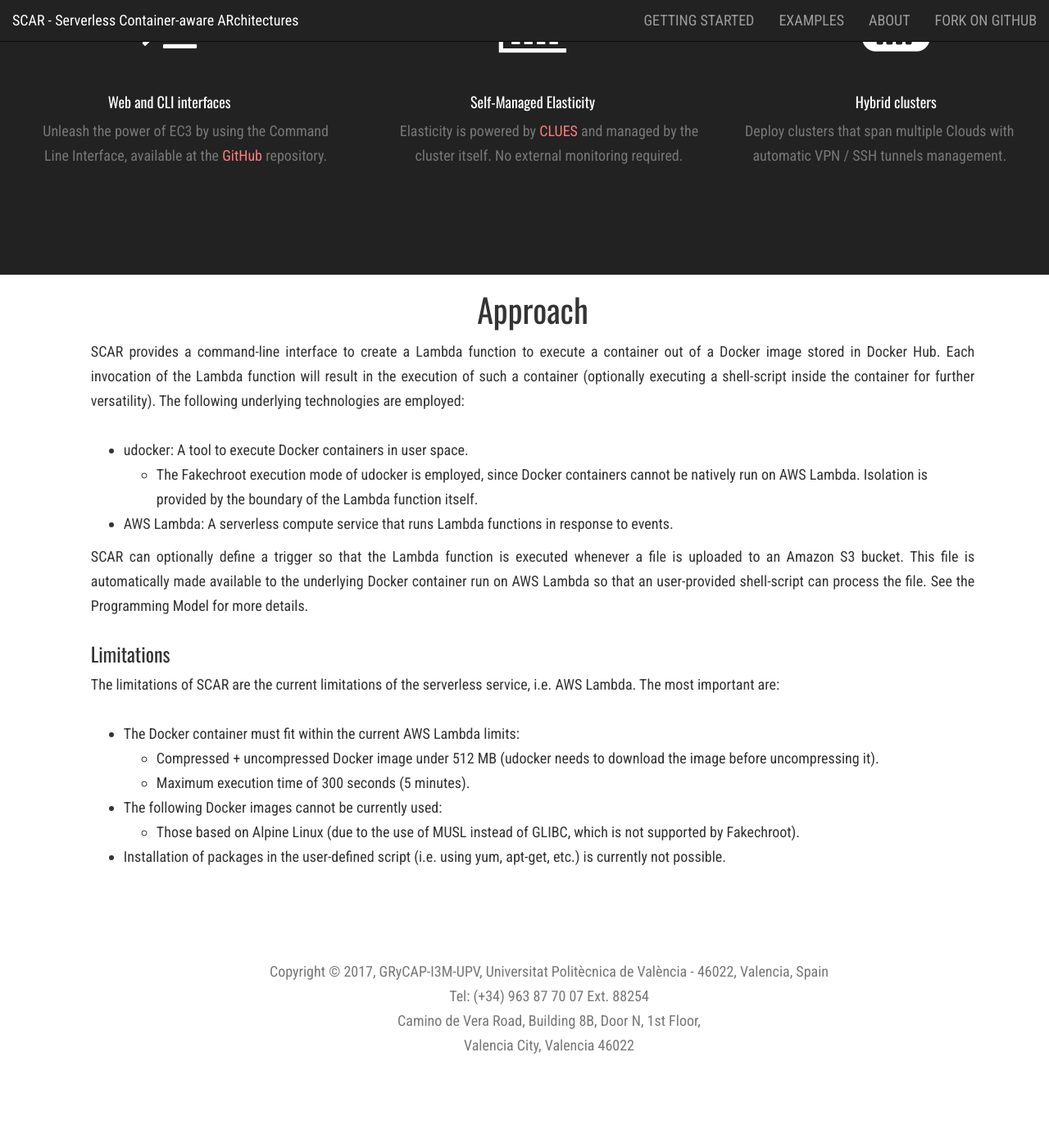
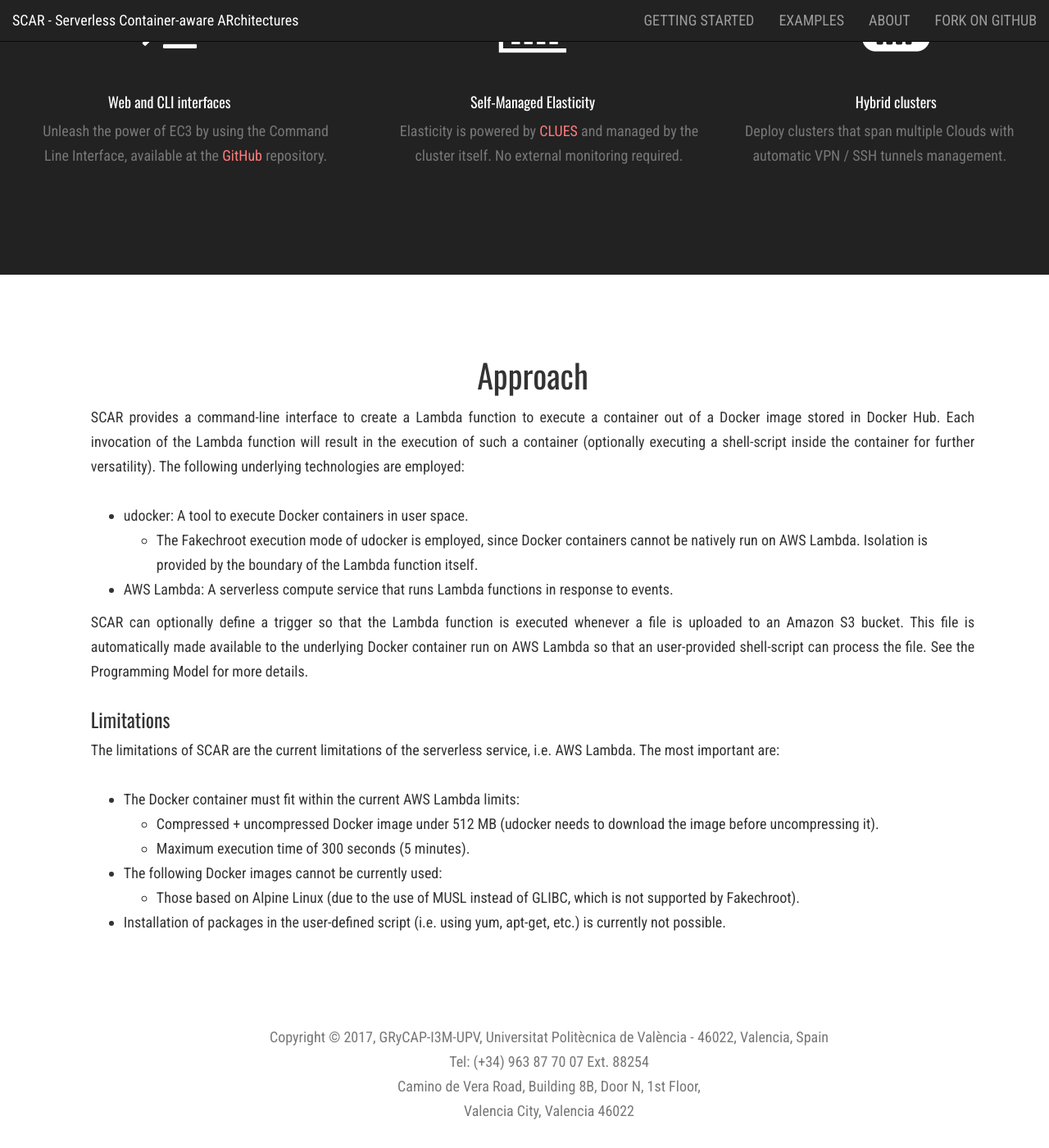
Before and after one commit to amcaar/try.github.io, a Jekyll site: the page built from index.html, in a window 1280 px wide and 1400 px high, scrolled down 1401 px. Shown: the whole window at 82% size. Built offline with Jekyll 4.4.1, drawn with Linux system fonts in a browser that asks for light colours; nearby versions of some CDN libraries; the list of posts is cut into pages by our own code; before the commit the page ends 2721 px from its top, so only the background shows below that.

Commit message:
Update style.scss

```diff
--- a/css/style.scss
+++ b/css/style.scss
@@ -48,7 +48,7 @@ section h2.section-heading {
 }
 
 h2.section-heading {
-    margin-top: 30;
+    margin-top: 100px;
     margin-bottom: 15px;
     font-size: 40px;
     color: #333;
```
